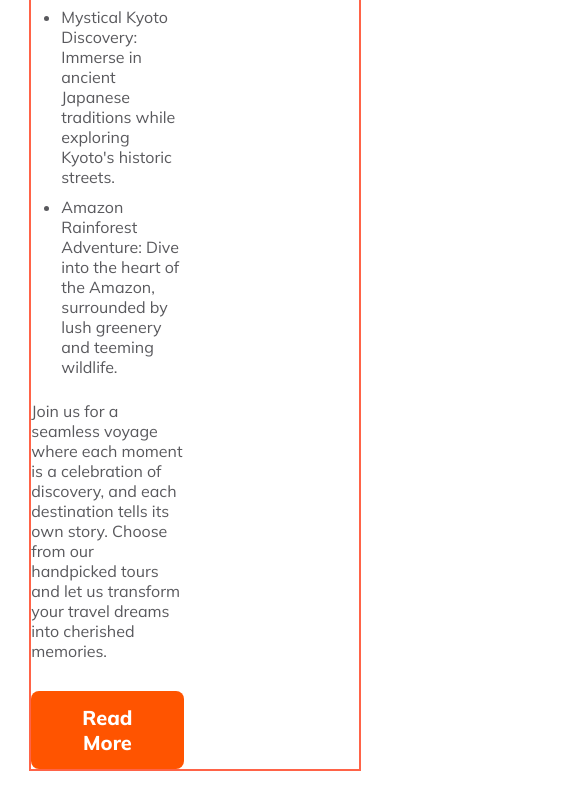
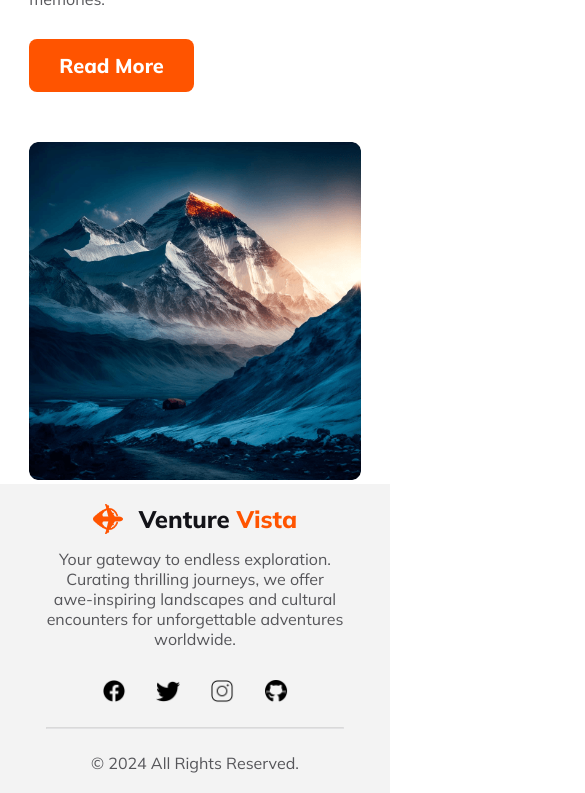
Before and after one commit to tisabbir/venture-vista, a plain HTML site: page index.html in a window 390 px wide. Shown: the part 603-1396 px from the top of the page, 585 px wide, since content can reach past the window. Before the commit the page ends 1374 px from the top, so only its background shows below. Drawn offline with Linux system fonts and the light colour scheme.

Commit message:
popular and footer section is done and made responsive

```diff
--- a/index.html
+++ b/index.html
@@ -35,7 +35,18 @@
             </div>
         </section>
     </body>
-    <footer>
+<!-- footer section -->
+    <footer class="footer-section">
+        <div class="footer-container containers-width">
+            <div class="footer-head">
+                <img class="footer-logo" src="Images/logo.png" alt="">
+                <h1 class="footer-heading">Venture <span class="heading--orange"> Vista </span> </h1>
+            </div>
+            <p class="descriptions footer-des">Your gateway to endless exploration. Curating thrilling journeys, we offer awe-inspiring landscapes and cultural encounters for unforgettable adventures worldwide.</p>
+            <div class="important-links"><a href=""><img src="Images/icons/icons8-facebook-50.png" alt=""></a><a href=""><img src="Images/icons/icons8-twitter-50.png" alt=""></a><a href=""><img src="Images/icons/icons8-instagram-50.png" alt=""></a><a href=""><img src="Images/icons/icons8-github-50.png" alt=""></a></div>
+            <hr>
+            <p class="descriptions copyright">&copy; 2024 All Rights Reserved. </p>
+        </div>
 
     </footer>
 </body>
--- a/styles/style.css
+++ b/styles/style.css
@@ -13,7 +13,7 @@
   max-width: 1150px;
   text-align: center;
   margin: 0 auto;
-  border: 2px solid tomato;
+  /* border: 2px solid tomato; */
 }
 .section-heading {
   color: #131318;
@@ -38,6 +38,10 @@
   margin-top: 30px;
 }
 
+
+
+
+
 /* Our Popular Tours Section */
 .popular-tour {
   display: flex;
@@ -45,6 +49,10 @@
 }
 .popular-tour--texts {
   text-align: left;
+  flex: 1;
+}
+.popular-tour--contents {
+    flex: 1;
 }
 .popular-ul {
   padding-left: 30px;
@@ -52,3 +60,85 @@
 .popular-ul li {
     margin-top: 10px;
 }
+.popular-tour--image {
+    width: 100%;
+    height: 100%;
+    object-fit: cover;
+    border-radius: 8px;
+}
+
+
+
+/* footer Section */
+.footer-section{
+    background: rgba(19, 19, 24, 0.05);
+    padding: 100px;
+}
+.footer-head {
+    display: flex;
+    justify-content: center;
+    gap: 1rem;
+}
+.footer-heading {
+    color: #131318;
+    font-size: 2rem;
+    font-weight: 800;
+}
+.heading--orange {
+    color: #FF5400;
+}
+.footer-logo {
+    height: 45px;
+    width: 40px;
+}
+.footer-des {
+    max-width: 770px;
+    margin: 0 auto;
+    margin-top: 15px;
+    margin-bottom: 30px;
+}
+.important-links {
+    display: flex;
+    gap: 30px;
+    justify-content: center;
+}
+.important-links img {
+    height: 1.5rem;
+}
+hr {
+    margin-top: 50px;
+    margin-bottom: 50px;
+    border-color:rgba(19, 19, 24, 0.10);
+}
+
+
+
+
+
+/* Responsive styles */
+
+
+/* Responsive for mobile devices */
+@media screen and (max-width : 600px) {
+
+    /* our popular tour */
+    .popular-tour{
+        flex-direction: column;
+    }
+
+    /* footer section */
+    .footer-section {
+        padding: 20px;
+    }
+    .footer-heading {
+        font-size: 1.5rem;
+    }
+    .footer-logo {
+        height: 30px;
+        width: 30px;
+    }
+    hr {
+        margin-top: 20px;
+        margin-bottom: 20px;
+    }
+}
```
Also changed, not shown: Images/icons/icons8-facebook-50.png (added), Images/icons/icons8-github-50.png (added), Images/icons/icons8-instagram-50.png (added), Images/icons/icons8-twitter-50.png (added).
